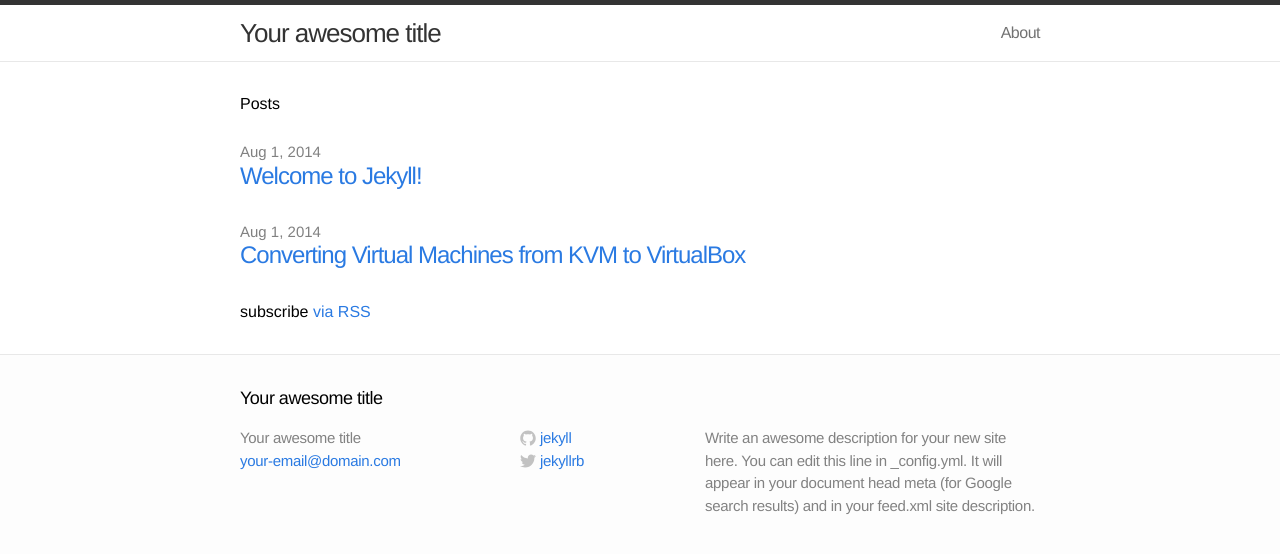
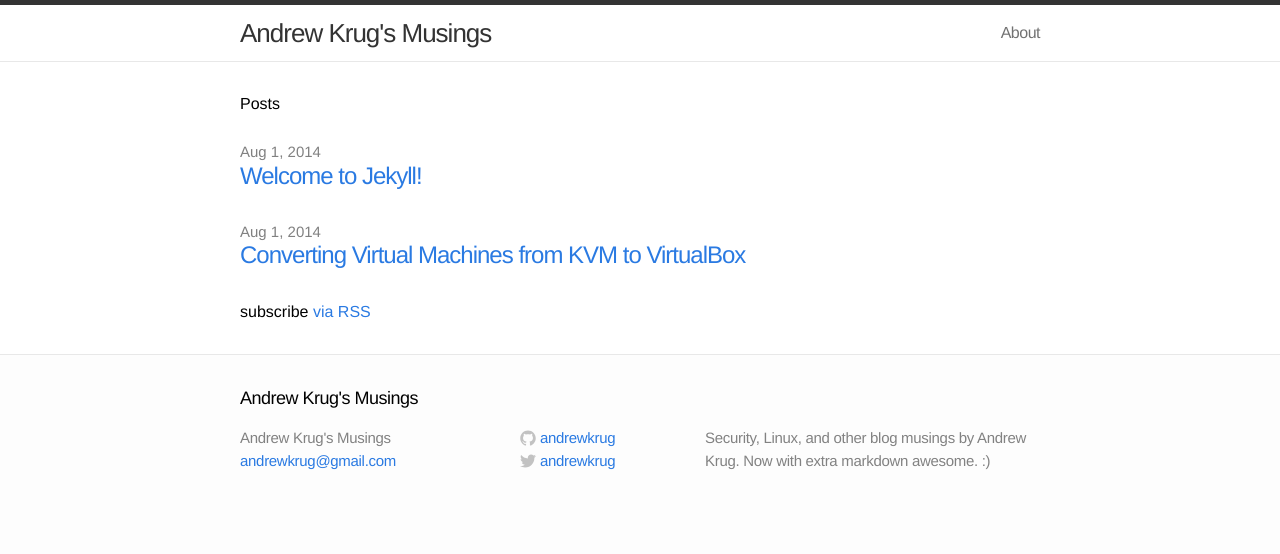
Before and after one commit to andrewkrug/andrewkrug.github.io, a Jekyll site: the page built from index.html, in a window 1280 px wide. Shown: the top 554 px of the page. Built offline with Jekyll 4.4.1, drawn with Linux system fonts in a browser that asks for light colours.

Commit message:
changes to _config.yml

```diff
--- a/_config.yml
+++ b/_config.yml
@@ -1,11 +1,11 @@
 # Site settings
-title: Your awesome title
-email: your-email@domain.com
-description: "Write an awesome description for your new site here. You can edit this line in _config.yml. It will appear in your document head meta (for Google search results) and in your feed.xml site description."
+title: Andrew Krug's Musings
+email: andrewkrug@gmail.com
+description: "Security, Linux, and other blog musings by Andrew Krug.  Now with extra markdown awesome. :)"
 baseurl: ""
-url: "http://yourdomain.com"
-twitter_username: jekyllrb
-github_username:  jekyll
+url: "http://andrewkrug.github.io"
+twitter_username: andrewkrug
+github_username:  andrewkrug
 
 # Build settings
 markdown: kramdown
```
